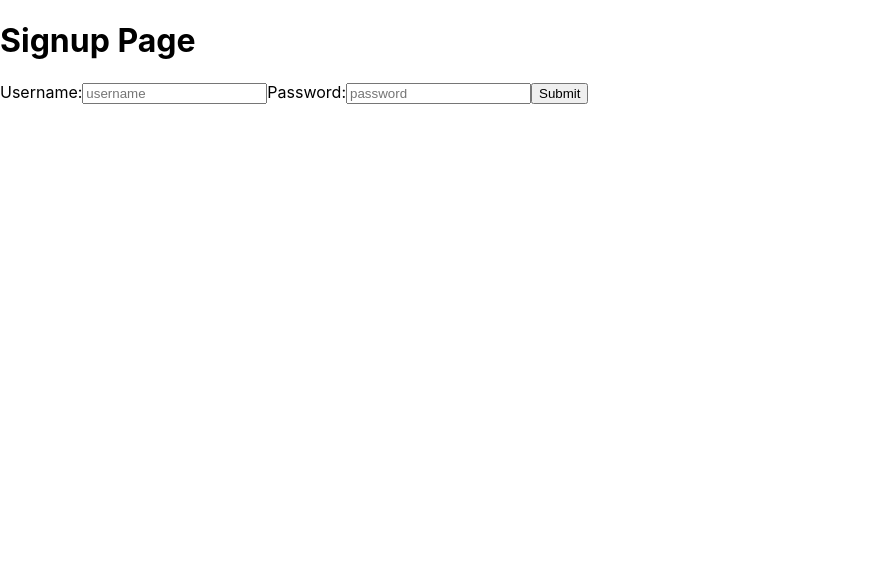
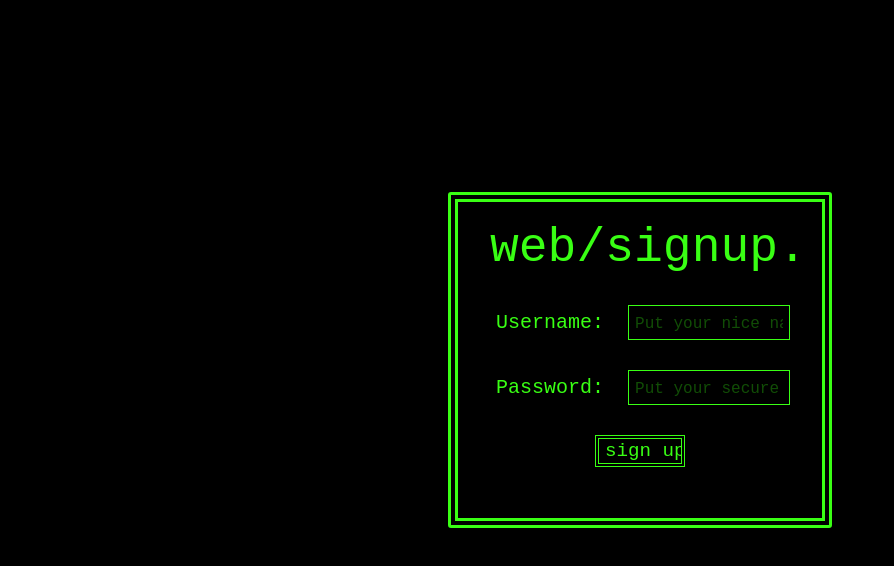
Before and after one commit to CS-twop/Secure-django-reacthook, a React (Create React App) app in the folder frontend/: page /signup in a window 1280 px wide. Shown: the top 566 px of the page, without its empty margins (0-894 px from the left). Built offline with nearby package versions, Linux system fonts and the light colour scheme.

Commit message:
signup page init

```diff
--- a/frontend/package.json
+++ b/frontend/package.json
@@ -7,6 +7,7 @@
     "@testing-library/react": "^11.1.0",
     "@testing-library/user-event": "^12.1.10",
     "react": "^17.0.1",
+    "react-bootstrap": "^1.4.0",
     "react-dom": "^17.0.1",
     "react-router-dom": "^5.2.0",
     "react-scripts": "4.0.0",
--- /dev/null
+++ b/frontend/src/Pages/Signup.css
@@ -0,0 +1,89 @@
+.page {
+    display: flex;
+    flex-direction: column;
+    justify-content: top;
+    position: absolute;
+    top: 0;
+    right: 0;
+    bottom: 0;
+    left: 0;
+    background-color: black;
+}
+
+.signup-box {
+    display: flex;
+    flex-direction: column;
+    justify-content: center;
+    padding-left: 2.5%;
+    padding-right: 2.5%;
+    padding-top: 1.5%;
+    padding-bottom: 4%;
+    background-color: black;
+    margin-top: 15%;
+    margin-left: 35%;
+    margin-right: 35%;
+    border-radius: 3px;
+    border-style: double;
+    border-width: 10px;
+    border-color: rgb(	57, 255, 20);
+}
+
+.sigup-header{
+    text-align: center;
+    font-size: 3rem;
+    font-family: 'Courier New', Courier, monospace;
+    color: rgb(57, 255, 20);
+}
+
+.signup-subbox {
+    vertical-align: middle;
+    width: 100%;
+    display: flex;
+    justify-content: space-between;
+    margin: 10% 0%;
+}
+
+.input-authen {
+    vertical-align: middle;
+    font-family: 'Courier New', Courier, monospace;
+    font-size: 1.1rem;
+    width:90%;
+    margin-left: 6%;
+    padding: 2%;
+    color: rgb(57, 255, 20);
+    background-color: black;
+    border: 1px solid rgb(57, 255, 20);
+}
+
+.label {
+    text-align:center;
+    vertical-align: middle;
+    font-family: 'Courier New', Courier, monospace;
+    font-size: 1.25rem;
+    /* font-weight: bold; */
+    padding: 2%;
+    color: rgb(57, 255, 20);
+}
+
+.signup-btn {
+    width: 30%;
+    font-family: 'Courier New', Courier, monospace;
+    font-size: 1.2rem;
+    /* font-weight: bold; */
+    text-align: center;
+    color: rgb(57, 255, 20);
+    background-color: black;
+    border: 4px double rgb(57, 255, 20);
+}
+
+.signup-btn-subbox {
+    display: flex;
+    justify-content: center;
+    align-items: center;
+}
+
+::placeholder {
+    font-size: 1rem;
+    font-family: 'Courier New', Courier, monospace;
+    color: rgba(57, 255, 20,0.3);
+}
--- a/frontend/src/Pages/Signup.js
+++ b/frontend/src/Pages/Signup.js
@@ -1,22 +1,35 @@
+import './Signup.css';
 
 function Signup () {
     return (
+        <div className='page'>
+            <div className='signup-box'>
                 <form>
-            <h1>Signup Page</h1>
-            <label>Username:</label>
+                    <div className='sigup-header'>web/signup.</div>
+                    <div className='signup-subbox' id='usrn'>
+                        <label className='label'>Username:</label>
                         <input
+                            className='input-authen'
                             type='text'
                             name='username'
-                placeholder='username'
+                            placeholder='Put your nice name'
                         />
-            <label>Password:</label>
+                    </div>
+                    <div className='signup-subbox' id='pwd'>
+                        <label className='label'>Password:</label>
                         <input
+                            className='input-authen'
                             type='password'
                             name='password'
-                placeholder='password'
+                            placeholder='Put your secure password'
                         />
-            <input type='submit' />
+                    </div>
+                    <div className='signup-btn-subbox'>
+                        <input className='signup-btn' type='submit' value='sign up' />
+                    </div>
                 </form>
+            </div>
+        </div>
     );
 }
 
```
Also changed, not shown: 1 other file (tests, documents, lock files or other folders). Lines whose indentation alone changed are shown as unchanged.
